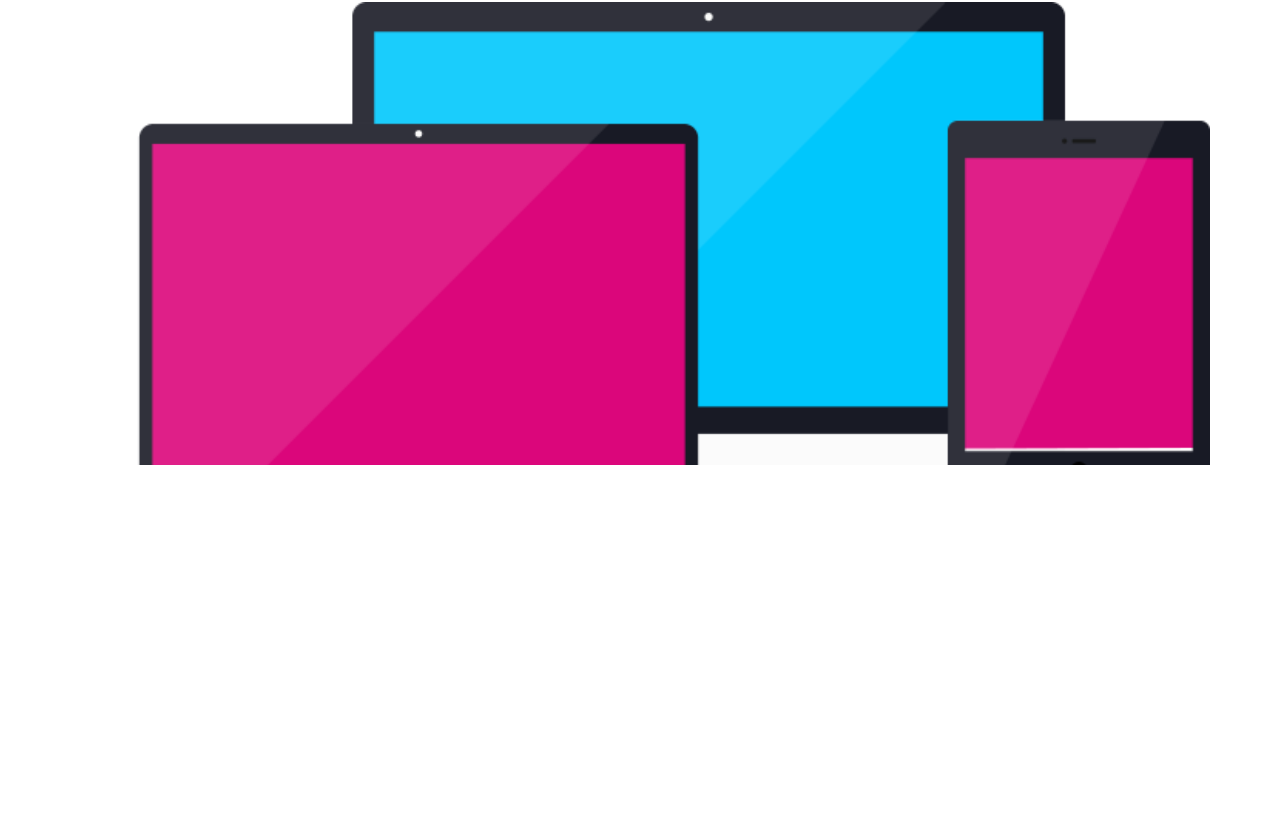
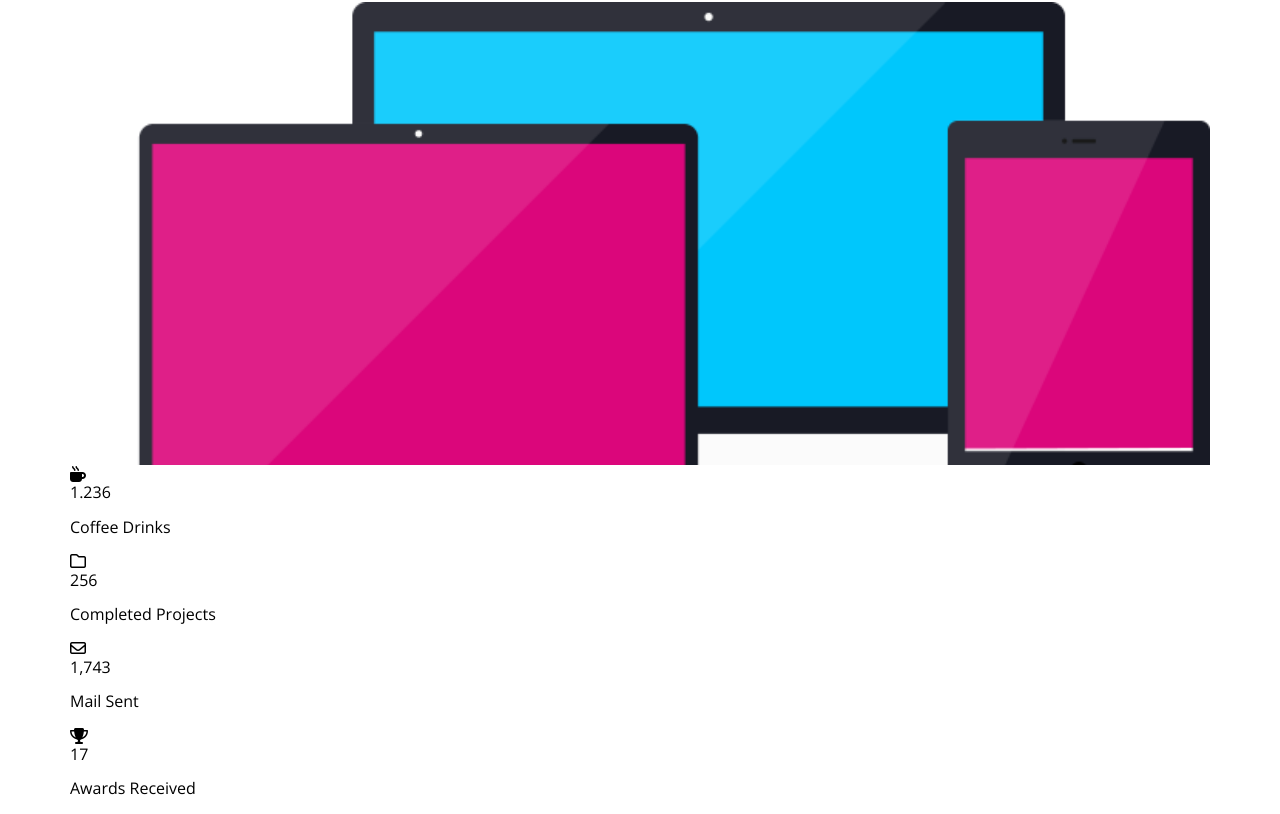
Before and after one commit to Zainab-Omar/html-css-design2, a plain HTML site: page index.html in a window 1280 px wide. Shown: the part 4610-5424 px from the top of the page. Before the commit the page ends 5075 px from the top, so only its background shows below. Drawn offline with nearby package versions, Linux system fonts and the light colour scheme.

Commit message:
add Statistics section

```diff
--- a/index.html
+++ b/index.html
@@ -228,5 +228,30 @@
                 <img src="images/about.png" alt="about">
             </div>
         </div>
+        <!-- Statistics Section -->
+        <div class="stats">
+            <div class="container">
+                <div class="box">
+                    <i class="fas fa-mug-hot"></i>
+                    <div class="number">1.236</div>
+                    <p>Coffee Drinks</p>
+                </div>
+                <div class="box">
+                    <i class="far fa-folder"></i>
+                    <div class="number">256</div>
+                    <p>Completed Projects</p>
+                </div>
+                <div class="box">
+                    <i class="far fa-envelope"></i>
+                    <div class="number">1,743</div>
+                    <p>Mail Sent</p>
+                </div>
+                <div class="box">
+                    <i class="fas fa-trophy"></i>
+                    <div class="number">17</div>
+                    <p>Awards Received</p>
+                </div>
+            </div>
+        </div>
 </body>
 </html>
```
